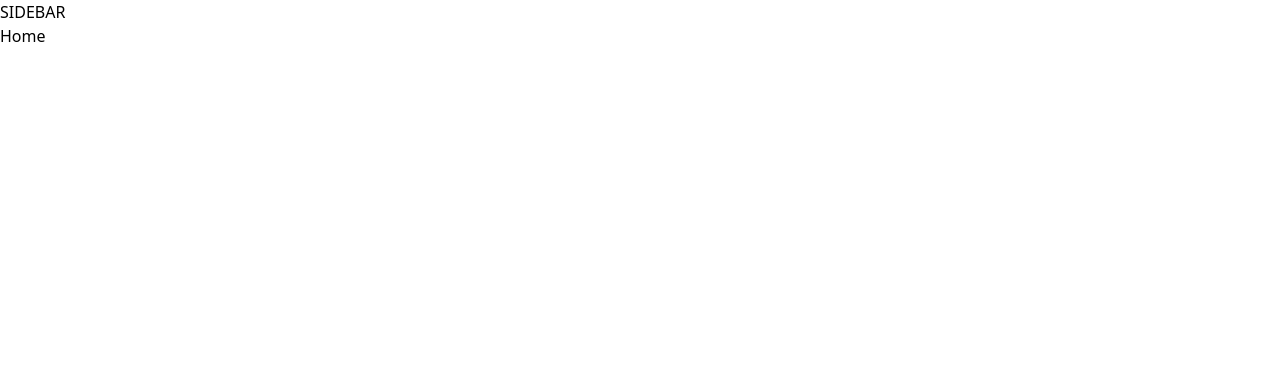
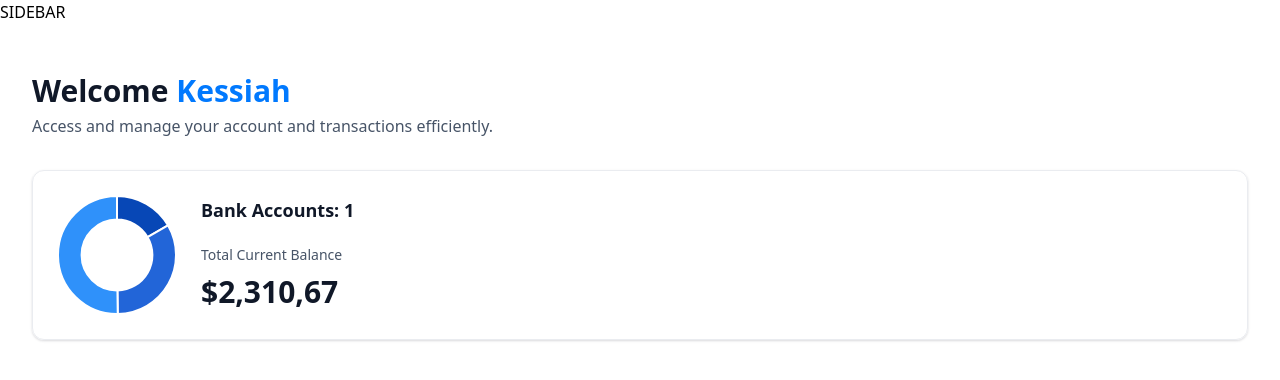
Before and after one commit to Kessiah91/horizon-banking, a Next.js app: page / in a window 1280 px wide. Shown: the top 380 px of the page. Built offline with nearby package versions, Linux system fonts and the light colour scheme.

Commit message:
'initalize total balance box'

```diff
--- a/app/(root)/page.tsx
+++ b/app/(root)/page.tsx
@@ -1,11 +1,31 @@
-import React from 'react'
+import HeaderBox from "@/components/HeaderBox";
+import TotalBalanceBox from "@/components/TotalBalanceBox";
+import React from "react";
 
-const Home
- = () => {
+const Home = () => {
+  const loggedIn = { firstName: 'Kessiah'};
+
   return (
-    <div> Home
-    </div>
-  )
-}
+    <section className="home">
 
-export default Home
+      <div className="home-content">
+        <header className="home-header">
+          <HeaderBox
+          type="greeting"
+          title="Welcome"
+          user={loggedIn?.firstName || 'Guest'}
+          subtext="Access and manage your account and transactions efficiently."
+          />
+
+          <TotalBalanceBox
+          accounts={[]}
+          totalBanks={1}
+          totalCurrentBalance={2310.67}
+          />
+        </header>
+      </div>
+    </section>
+  );
+};
+
+export default Home;
--- /dev/null
+++ b/components/AnimatedCounter.tsx
@@ -0,0 +1,13 @@
+"use client";
+
+import CountUp from "react-countup";
+
+const AnimatedCounter = ({ amount }: { amount: number }) => {
+  return (
+    <div className="w-full">
+      <CountUp decimals={2} decimal="," prefix="$" end={amount} />
+    </div>
+  );
+};
+
+export default AnimatedCounter;
--- /dev/null
+++ b/components/DoughnutChart.tsx
@@ -0,0 +1,33 @@
+"use client";
+
+import { Chart as ChartJS, ArcElement, Tooltip, Legend } from "chart.js";
+import { Doughnut } from "react-chartjs-2";
+
+ChartJS.register(ArcElement, Tooltip, Legend);
+
+const DoughnutChart = ({accounts }: DoughnutChartProps) => {
+  const data = {
+    datasets: [
+      {
+        label: 'Banks',
+        data: [1250, 2500, 3780],
+        backgroundColor: ['#0747b6', '#2265d8', '#2f91fa']
+      }
+    ],
+    labels: ['Bank 1', 'Bank 2', 'Bank 3']
+  }
+
+  return <Doughnut
+  data={data}
+  options={{
+    cutout: '60%',
+    plugins: {
+      legend: {
+        display: false
+      }
+    }
+  }}
+  />
+};
+
+export default DoughnutChart;
--- /dev/null
+++ b/components/HeaderBox.tsx
@@ -0,0 +1,24 @@
+import React from "react";
+
+const HeaderBox = ({
+  type = "title",
+  title,
+  subtext,
+  user,
+}: HeaderBoxProps) => {
+  return (
+    <div className="header-box">
+      <h1 className="header-box-title">
+        {title}
+        {type === 'greeting' && (
+            <span className="text-bankGradient">
+                &nbsp;{user}
+                </span>
+        )}
+        </h1>
+        <p className="header-box-subtext">{subtext}</p>
+    </div>
+  );
+};
+
+export default HeaderBox;
--- /dev/null
+++ b/components/TotalBalanceBox.tsx
@@ -0,0 +1,30 @@
+import { formatAmount } from "@/lib/utils";
+import React from "react";
+import CountUp from "react-countup";
+import AnimatedCounter from "./AnimatedCounter";
+import DoughnutChart from "./DoughnutChart";
+
+const TotalBalanceBox = ({
+  accounts = [],
+  totalBanks,
+  totalCurrentBalance,
+}: TotlaBalanceBoxProps) => {
+
+  return (
+    <section className="total-balance">
+      <div className="total-balance-chart"> <DoughnutChart accounts={accounts} /> </div>
+
+      <div className="flex flex-col gap-6">
+        <h2 className="header-2"> Bank Accounts: {totalBanks}</h2>
+        <div className="flex flex-col gap-2">
+          <p className="total-balance-label"> Total Current Balance </p>
+          <div className="total-balance-amount flex-center gap-2">
+            <AnimatedCounter amount={totalCurrentBalance} />
+          </div>
+        </div>
+      </div>
+    </section>
+  );
+};
+
+export default TotalBalanceBox;
--- a/package.json
+++ b/package.json
@@ -11,11 +11,16 @@
   "dependencies": {
     "@radix-ui/react-icons": "^1.3.0",
     "@radix-ui/react-slot": "^1.1.0",
+    "chart.js": "^4.4.4",
     "class-variance-authority": "^0.7.0",
     "clsx": "^2.1.1",
     "lucide-react": "^0.438.0",
     "next": "14.2.8",
+    "query-string": "^9.1.0",
     "react": "^18",
+    "react-chartjs-2": "^5.2.0",
+    "react-chartjs2": "^1.2.1",
+    "react-countup": "^6.5.3",
     "react-dom": "^18",
     "tailwind-merge": "^2.5.2",
     "tailwindcss-animate": "^1.0.7"
```
Also changed, not shown: 1 other file (tests, documents, lock files or other folders).
